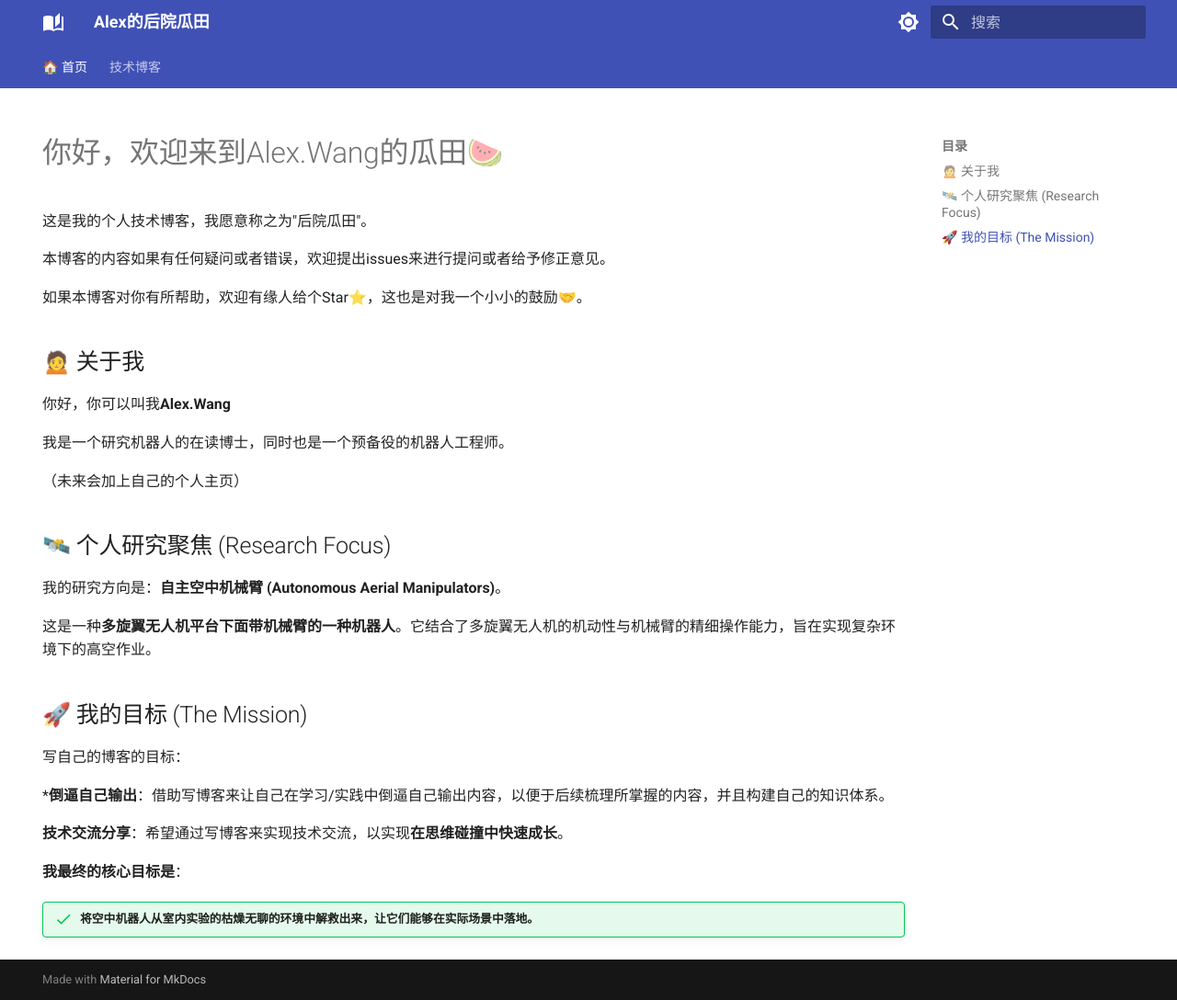
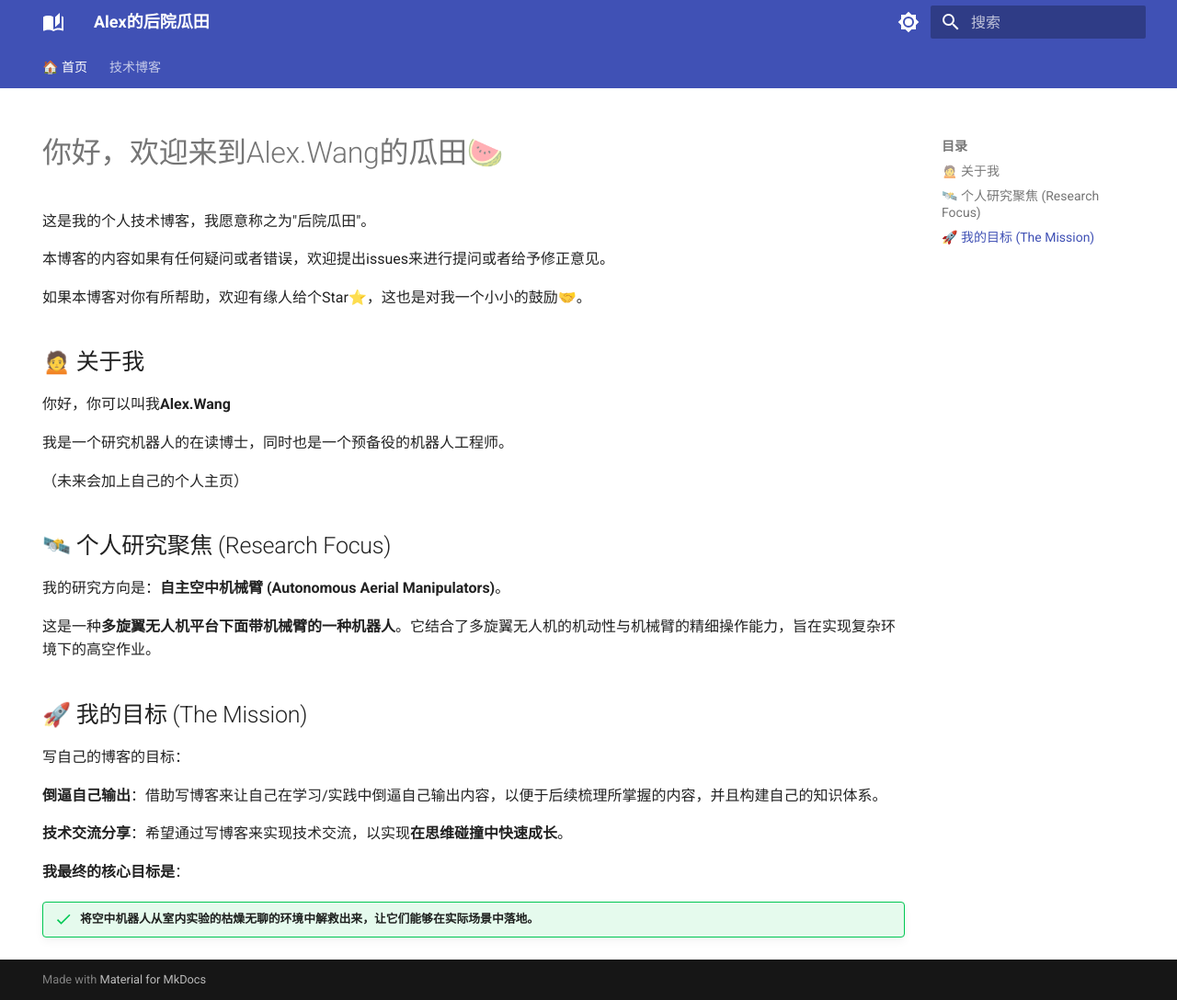
Before and after one commit to Alex-WangHT/Alex-Blog, an MkDocs documentation site: the page built from docs/index.md, in a window 1280 px wide and 1088 px high. Shown: the whole window at 92% size. Built offline with MkDocs 1.6.1 and Material for MkDocs 9.7.7, drawn with Linux system fonts in a browser that asks for light colours.

```diff
--- a/docs/index.md
+++ b/docs/index.md
@@ -26,7 +26,7 @@ hide:
 
 写自己的博客的目标：
 
-***倒逼自己输出**：借助写博客来让自己在学习/实践中倒逼自己输出内容，以便于后续梳理所掌握的内容，并且构建自己的知识体系。
+**倒逼自己输出**：借助写博客来让自己在学习/实践中倒逼自己输出内容，以便于后续梳理所掌握的内容，并且构建自己的知识体系。
 
 **技术交流分享**：希望通过写博客来实现技术交流，以实现**在思维碰撞中快速成长**。
 
```
